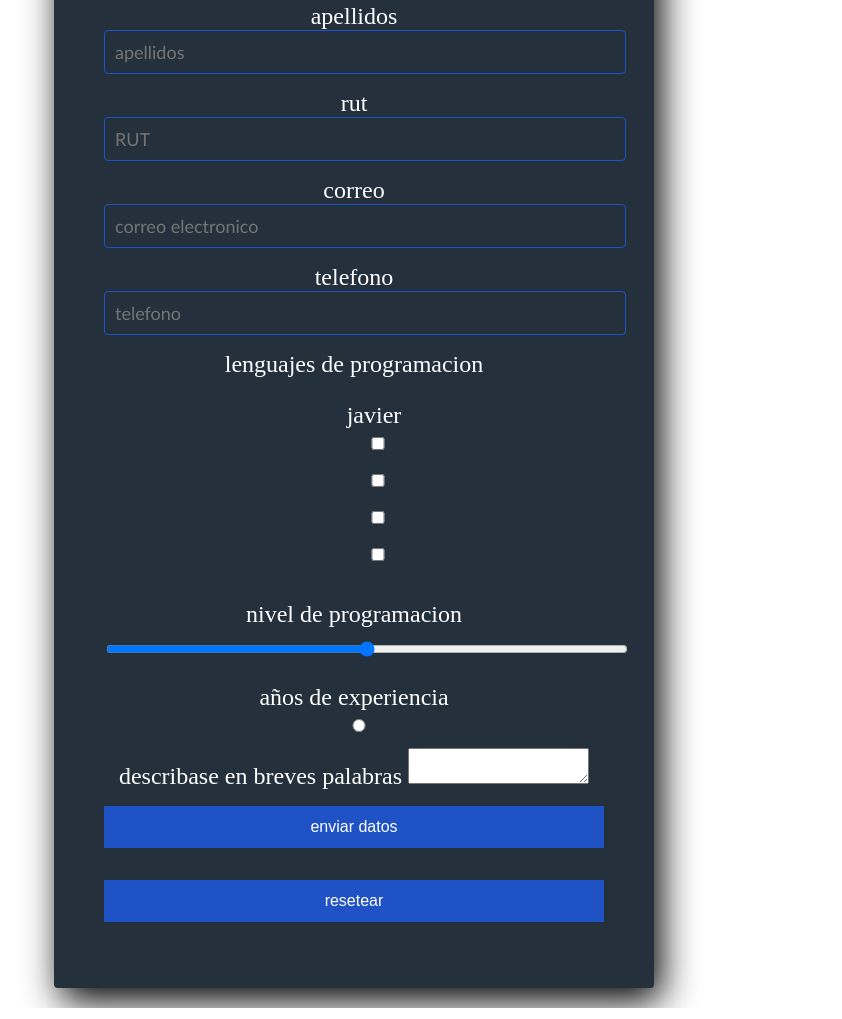
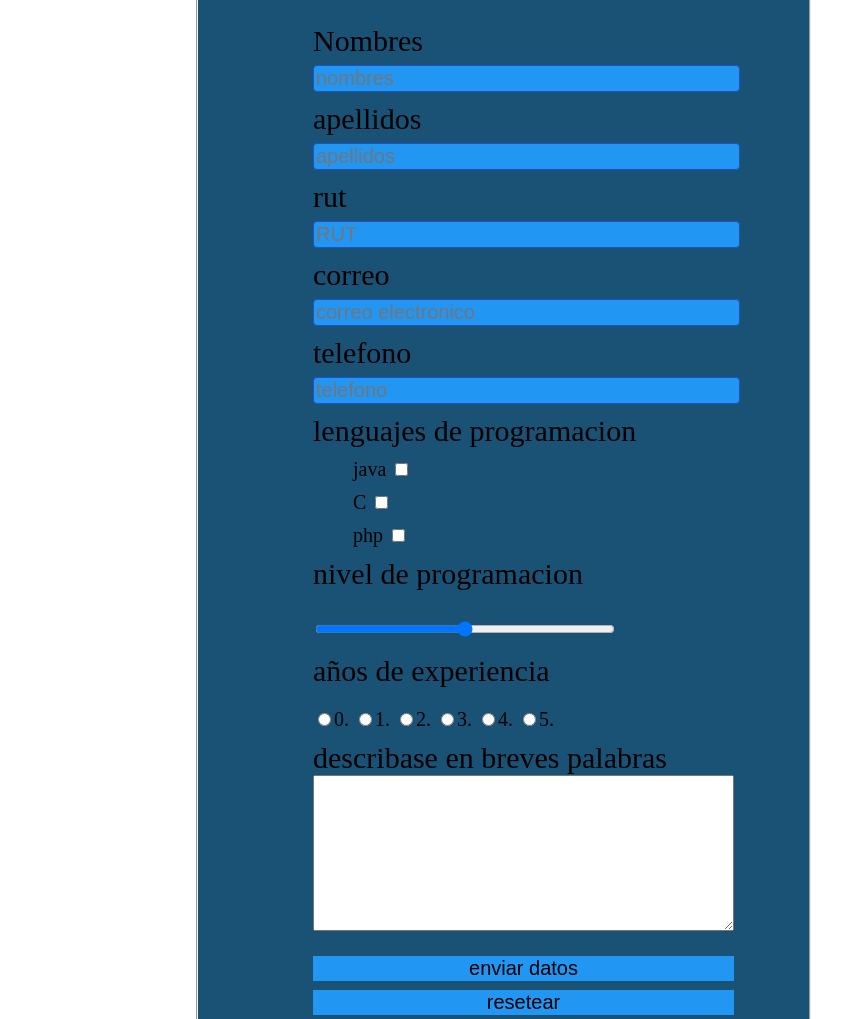
Before and after one commit to javiers1999/Actividad-evaluativa-2, a plain HTML site: page index.html in a window 1280 px wide. Shown: the part 234-1253 px from the top of the page, without its empty margins (286-1128 px from the left). Drawn offline with Linux system fonts and the light colour scheme.

Commit message:
commit 1

```diff
--- a/css/estilo.css
+++ b/css/estilo.css
@@ -1,61 +1,52 @@
-#formulario{
-    width: 500px;
-    background: #24303c;
-    padding: 50px;
-    margin: auto;
-    margin-top: 100px;
-    border-radius: 4px;
-    font-family: 'sassoon';
-    color: white;
-    box-shadow: 7px 13px 37px #000;
-    text-align: center;
+
+fieldset{
+    margin-left: 75%;
+    background-color: #1a5276;
 }
 
-#formulario{
-    font-size: 24px;
-    margin-bottom: 20px;
-    text-align: center;
-    color: white;
+form#formulario{
+    font-size: 100px;
+    width: 50%;
 }
 
-.campos{
-    width: 100%;
-    background: #24303c;
-    padding: 10px;
-    border-radius: 4px;
-    margin-bottom: 16px;
-    border: 1px solid #1f53c5;
-    font-family: 'calibri';
-    font-size: 18px;
-    color: white;
+ul li{
+    list-style: none;
+    font-size: 30px;
+    margin-top: 10px;
 }
 
-#formulario a {
-    color: white;
-    text-decoration: none;
+input.campos1{
+    width: 100%;
+    font-size: 20px;
+    border-radius: 4px;
+    border: 1px solid #1f53c5;
+    background-color:#2196f3;
 }
 
-#formulario a:hover {
-    color: white;
-    text-decoration: underline;
+ul li.seleccion{
+    font-size: 20px;
 }
 
-#formulario .botones {
-    width: 100%;
-    background: #1f53c5;
-    border: none;
-    padding: 12px;
-    color: white;
-    margin: 16px 0;
-    font-size: 16px;
+div#EXP{
+    font-size: 20px;
+    margin-top: 1em;
 }
 
-ul{
-    list-style-type: none;
+input#level{
+    margin-top: 30px;
+    width: 300px;
 }
 
 #mensaje {
     display: none;
     text-align: center;
     font-size: 100px;
+    margin-top: 20%;
 }
+
+.botones{
+    width: 100%;
+    border: none;
+    font-size: 20px;
+    background-color:#2196f3 ;
+}
--- a/index.html
+++ b/index.html
@@ -13,51 +13,80 @@
     <div id="mensaje"></div>
 
     <form id="formulario" method="POST" action="#">
+        <fieldset>
+            <legend>formulario</legend>
+        <ul>
+            <li>
                 <label for="nombres">Nombres</label>
-            <input id="nombres" class="campos" maxlength="30" placeholder="nombres" required>
+                <input class="campos1" maxlength="30" placeholder="nombres" required>
+            </li>
 
+            <li>
                 <label for="apellidos">apellidos</label>
-            <input type="text" id="apellidos" class="campos" maxlength="30" placeholder="apellidos" required>
+                <input type="text" class="campos1" maxlength="30" placeholder="apellidos" required>
+            </li>
 
+            <li>
                 <label for="rut">rut</label>
-            <input type="text" id="rut" class="campos" maxlength="30" placeholder="RUT" required oninput="checkRut(this)" required>
+                <input type="text" class="campos1" maxlength="10" placeholder="RUT" oninput="checkRut(this)" required>
+            </li>
 
+            <li>
                 <label for="correo">correo</label>
-            <input type="email" id="correo" class="campos" maxlength="30" placeholder="correo electronico" required>
+                <input type="email" class="campos1" maxlength="30" placeholder="correo electronico" required>
+            </li>
 
+            <li>
                 <label for="fono">telefono</label>
-            <input type="text" id="fono" class="campos" minlength="9" maxlength="9" placeholder="telefono" required>
+                <input type="text" class="campos1" minlength="9" maxlength="9" placeholder="telefono" required>
+            </li>
 
+            <li>
                 <label for="chose">lenguajes de programacion</label>
-                <ul id ="seleccion">
-                    javier
-                    <li>
-                        <input type="checkbox" id="chose" class="campos" >
+                    <ul>
+                        <li class="seleccion">
+                            java
+                            <input type="checkbox" class="campos" >
                         </li>
-                    <li>
-                        <input type="checkbox" id="chose" class="campos" >
+                        <li class="seleccion">
+                            C
+                            <input type="checkbox" class="campos" >
                         </li>
-                    <li>
-                        <input type="checkbox" id="chose" class="campos" >
-                    </li>
-                    <li>
+                        <li class="seleccion">
+                            php
                             <input type="checkbox" id="chose" class="campos" >
                         </li>
                     </ul>
+            </li>
 
+            <li>
                 <label for="nivel">nivel de programacion</label>
-            <input type="range" id="nivel" class="campos" >
+                <input id="level" type="range" class="campos" >
+            </li>
 
+            <li>
                 <label for="exp">años de experiencia</label>
-            <input type="radio" id="exp" class="campos" required>
+                <div id="EXP">
+                    <input type="radio" name="años" class="campos">0.
+                    <input type="radio" name="años" class="campos">1.
+                    <input type="radio" name="años" class="campos">2.
+                    <input type="radio" name="años" class="campos">3.
+                    <input type="radio" name="años" class="campos">4.
+                    <input type="radio" name="años" class="campos">5.
+                </div>
+            </li>
 
-            <label for="desc">describase en breves palabras</label>
-            <textarea></textarea>
+            <li>
+                <label id="espacio" for="desc">describase en breves palabras</label>
+                <textarea rows="10" cols="50" maxlength="300"></textarea>
+            </li>
 
+            <li>
                 <button type="submit" id="boton" class="botones">enviar datos</button>
-
-            <button type="reset" id="boton2" class="botones">resetear</button>
-
+                <button type="button" id="boton2" class="botones" onclick="limpiarDatos()">resetear</button>
+            </li>
+        </ul>
+        </fieldset>
     </form>
     <script src="js/app.js" async defer></script>
     <script src="js/validarRUT.js" async defer></script>
--- a/js/app.js
+++ b/js/app.js
@@ -1,6 +1,4 @@
 var formulario = document.getElementById("formulario");
-var nombres = document.getElementById("nombres");
-var apellido = document.getElementById("apellidos");
 var mensaje = document.getElementById("mensaje");
 formulario.addEventListener("submit", function (evento) {
     formulario.style.display = "none";
@@ -9,3 +7,6 @@ formulario.addEventListener("submit", function (evento) {
     mensaje.style.color = "navy";
     evento.preventDefault();
 });
+function limpiarDatos() {
+    document.getElementById("formulario").reset();
+}
```
Also changed, not shown: 1 other file. Lines whose indentation alone changed are shown as unchanged.
